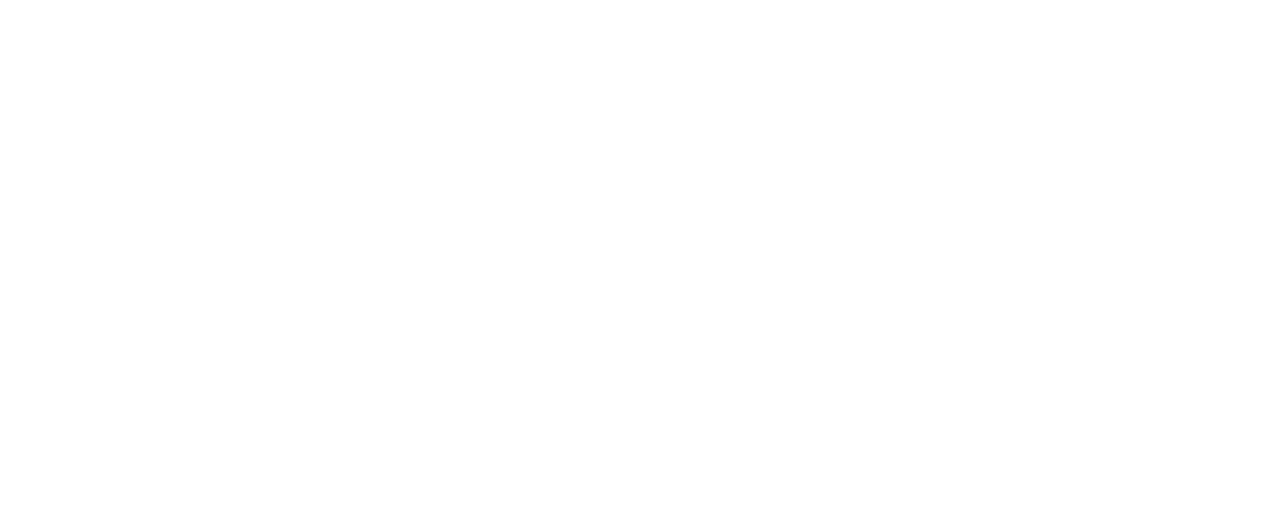
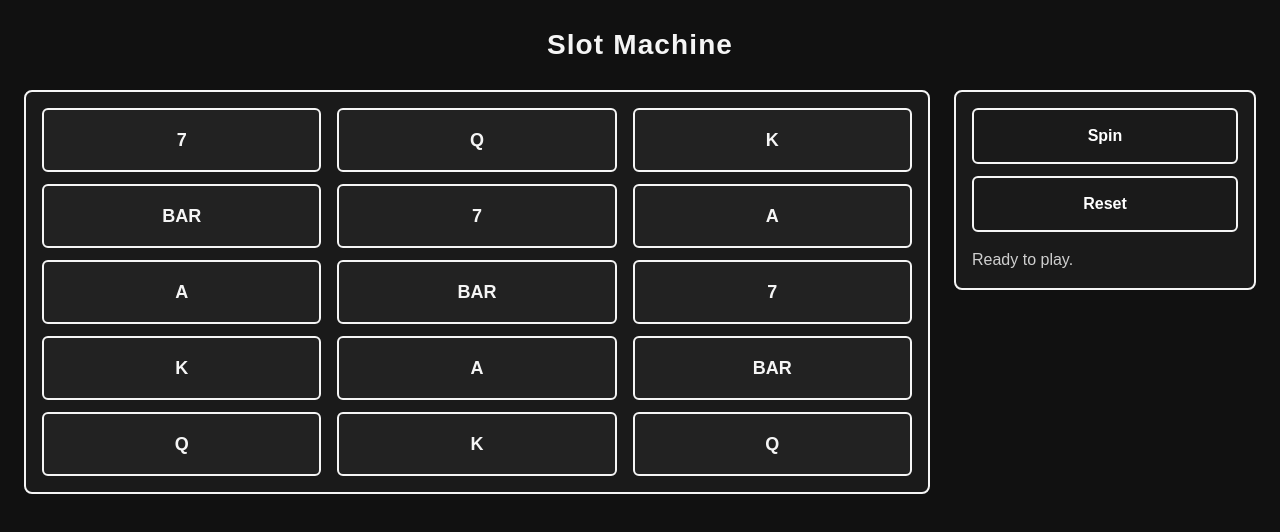
Before and after one commit to cse110-sp26-group10/warmup-2-team-10, a website: page game/iteration-2/index.html in a window 1280 px wide. Drawn offline with Linux system fonts and the light colour scheme.

Commit message:
iteration 2

```diff
--- a/game/iteration-2/index.html
+++ b/game/iteration-2/index.html
@@ -3,13 +3,162 @@
 <head>
   <meta charset="UTF-8">
   <meta name="viewport" content="width=device-width, initial-scale=1.0">
-    <title>Broke College Slots</title>
-    <link rel="stylesheet" href="style.css">
+  <title>Slot Machine UI</title>
+  <style>
+    :root {
+      --bg: #111111;
+      --panel: #1a1a1a;
+      --surface: #222222;
+      --border: #f5f5f5;
+      --text: #f5f5f5;
+      --muted: #cfcfcf;
+      --accent: #ffffff;
+      --gap: 1rem;
+      --radius: 0.5rem;
+    }
+
+    * {
+      box-sizing: border-box;
+    }
+
+    body {
+      margin: 0;
+      padding: 1.5rem;
+      min-height: 100vh;
+      background: var(--bg);
+      color: var(--text);
+      font: 16px/1.5 Arial, sans-serif;
+    }
+
+    header,
+    main,
+    #reels,
+    #controls {
+      width: 100%;
+    }
+
+    header {
+      margin-bottom: 1.5rem;
+      text-align: center;
+    }
+
+    header h1 {
+      margin: 0;
+      font-size: 1.75rem;
+      letter-spacing: 0.04em;
+    }
+
+    main {
+      display: grid;
+      grid-template-columns: minmax(0, 3fr) minmax(16rem, 1fr);
+      gap: 1.5rem;
+      align-items: start;
+    }
+
+    #reels {
+      display: grid;
+      grid-template-columns: repeat(3, minmax(0, 1fr));
+      gap: var(--gap);
+      padding: var(--gap);
+      background: var(--panel);
+      border: 2px solid var(--border);
+      border-radius: var(--radius);
+    }
+
+    .reel {
+      display: grid;
+      grid-template-rows: repeat(5, minmax(4rem, 1fr));
+      gap: 0.75rem;
+    }
+
+    .symbol-slot {
+      display: grid;
+      place-items: center;
+      min-height: 4rem;
+      padding: 0.75rem;
+      background: var(--surface);
+      border: 2px solid var(--border);
+      border-radius: 0.375rem;
+      color: var(--text);
+      font-size: 1.125rem;
+      font-weight: 700;
+      text-align: center;
+    }
+
+    #controls {
+      display: grid;
+      gap: 0.75rem;
+      padding: var(--gap);
+      background: var(--panel);
+      border: 2px solid var(--border);
+      border-radius: var(--radius);
+    }
+
+    #controls button {
+      width: 100%;
+      padding: 0.875rem 1rem;
+      border: 2px solid var(--border);
+      border-radius: 0.375rem;
+      background: transparent;
+      color: var(--accent);
+      font: inherit;
+      font-weight: 700;
+      cursor: pointer;
+    }
+
+    #controls p {
+      margin: 0.25rem 0 0;
+      color: var(--muted);
+    }
+
+    @media (max-width: 720px) {
+      main {
+        grid-template-columns: 1fr;
+      }
+
+      #reels {
+        grid-template-columns: 1fr;
+      }
+    }
+  </style>
 </head>
 <body>
-    <main id="app" aria-label="Slot machine game">
-      <!-- slot machine UI will be built here -->
+  <header>
+    <h1>Slot Machine</h1>
+  </header>
+
+  <main>
+    <section id="reels" aria-label="Slot machine reels" aria-live="polite">
+      <div class="reel" aria-label="Reel 1">
+        <div class="symbol-slot" aria-label="Reel 1, slot 1">7</div>
+        <div class="symbol-slot" aria-label="Reel 1, slot 2">BAR</div>
+        <div class="symbol-slot" aria-label="Reel 1, slot 3">A</div>
+        <div class="symbol-slot" aria-label="Reel 1, slot 4">K</div>
+        <div class="symbol-slot" aria-label="Reel 1, slot 5">Q</div>
+      </div>
+
+      <div class="reel" aria-label="Reel 2">
+        <div class="symbol-slot" aria-label="Reel 2, slot 1">Q</div>
+        <div class="symbol-slot" aria-label="Reel 2, slot 2">7</div>
+        <div class="symbol-slot" aria-label="Reel 2, slot 3">BAR</div>
+        <div class="symbol-slot" aria-label="Reel 2, slot 4">A</div>
+        <div class="symbol-slot" aria-label="Reel 2, slot 5">K</div>
+      </div>
+
+      <div class="reel" aria-label="Reel 3">
+        <div class="symbol-slot" aria-label="Reel 3, slot 1">K</div>
+        <div class="symbol-slot" aria-label="Reel 3, slot 2">A</div>
+        <div class="symbol-slot" aria-label="Reel 3, slot 3">7</div>
+        <div class="symbol-slot" aria-label="Reel 3, slot 4">BAR</div>
+        <div class="symbol-slot" aria-label="Reel 3, slot 5">Q</div>
+      </div>
+    </section>
+
+    <aside id="controls" aria-label="Slot machine controls">
+      <button type="button" aria-label="Spin reels">Spin</button>
+      <button type="button" aria-label="Reset machine">Reset</button>
+      <p aria-live="polite" aria-label="Game status">Ready to play.</p>
+    </aside>
   </main>
-    <script type="module" src="game.js"></script>
 </body>
 </html>
--- a/game/iteration-2/style.css
+++ b/game/iteration-2/style.css
@@ -1 +1,115 @@
-/* Broke College Slots — styles */
+:root {
+  --bg: #111111;
+  --panel: #1a1a1a;
+  --surface: #222222;
+  --border: #f5f5f5;
+  --text: #f5f5f5;
+  --muted: #cfcfcf;
+  --accent: #ffffff;
+  --gap: 1rem;
+  --radius: 0.5rem;
+}
+
+* {
+  box-sizing: border-box;
+}
+
+body {
+  margin: 0;
+  padding: 1.5rem;
+  min-height: 100vh;
+  background: var(--bg);
+  color: var(--text);
+  font: 16px/1.5 Arial, sans-serif;
+}
+
+header,
+main,
+#reels,
+#controls {
+  width: 100%;
+}
+
+header {
+  margin-bottom: 1.5rem;
+  text-align: center;
+}
+
+header h1 {
+  margin: 0;
+  font-size: 1.75rem;
+  letter-spacing: 0.04em;
+}
+
+main {
+  display: grid;
+  grid-template-columns: minmax(0, 3fr) minmax(16rem, 1fr);
+  gap: 1.5rem;
+  align-items: start;
+}
+
+#reels {
+  display: grid;
+  grid-template-columns: repeat(3, minmax(0, 1fr));
+  gap: var(--gap);
+  padding: var(--gap);
+  background: var(--panel);
+  border: 2px solid var(--border);
+  border-radius: var(--radius);
+}
+
+.reel {
+  display: grid;
+  grid-template-rows: repeat(5, minmax(4rem, 1fr));
+  gap: 0.75rem;
+}
+
+.symbol-slot {
+  display: grid;
+  place-items: center;
+  min-height: 4rem;
+  padding: 0.75rem;
+  background: var(--surface);
+  border: 2px solid var(--border);
+  border-radius: 0.375rem;
+  color: var(--text);
+  font-size: 1.125rem;
+  font-weight: 700;
+  text-align: center;
+}
+
+#controls {
+  display: grid;
+  gap: 0.75rem;
+  padding: var(--gap);
+  background: var(--panel);
+  border: 2px solid var(--border);
+  border-radius: var(--radius);
+}
+
+#controls button {
+  width: 100%;
+  padding: 0.875rem 1rem;
+  border: 2px solid var(--border);
+  border-radius: 0.375rem;
+  background: transparent;
+  color: var(--accent);
+  font: inherit;
+  font-weight: 700;
+  cursor: pointer;
+}
+
+#controls p {
+  margin: 0.25rem 0 0;
+  color: var(--muted);
+}
+
+@media (max-width: 720px) {
+  main {
+    grid-template-columns: 1fr;
+  }
+
+  #reels {
+    grid-template-columns: 1fr;
+  }
+}
```
Lines whose indentation alone changed are shown as unchanged.
